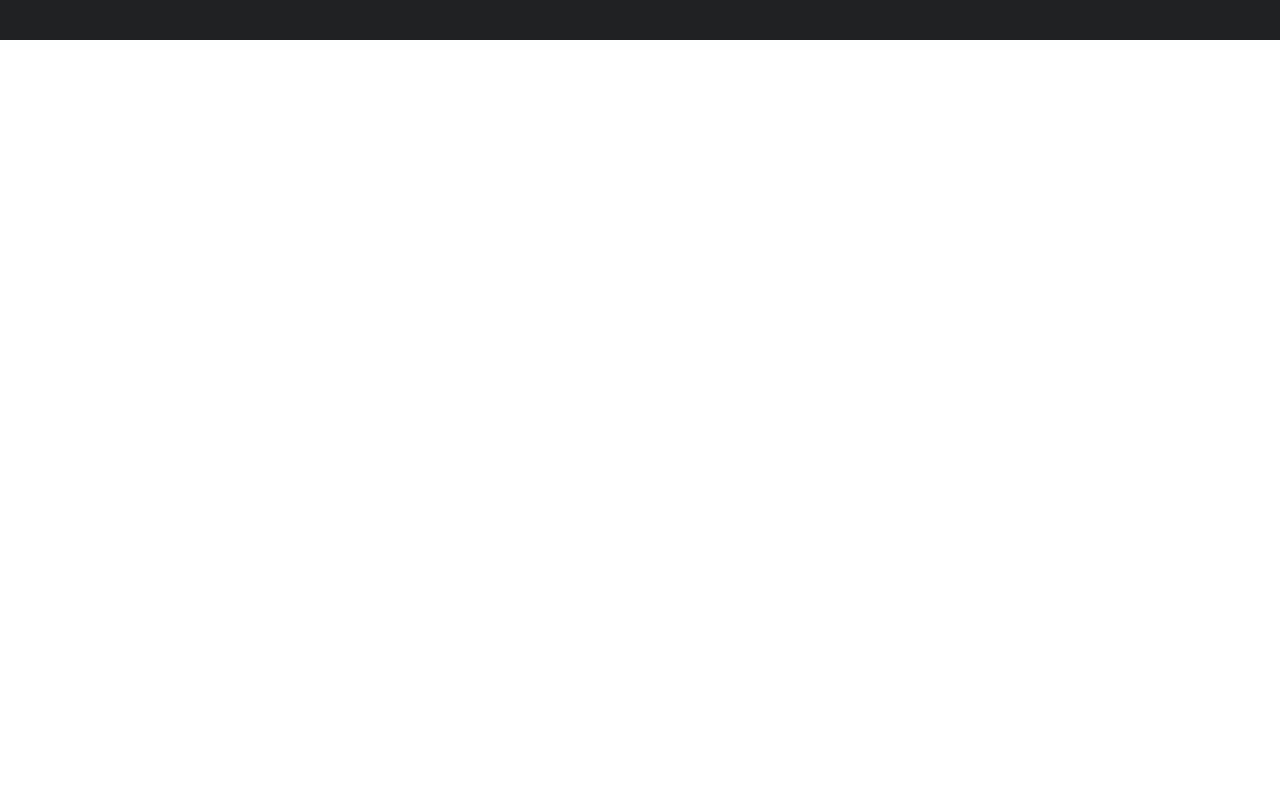
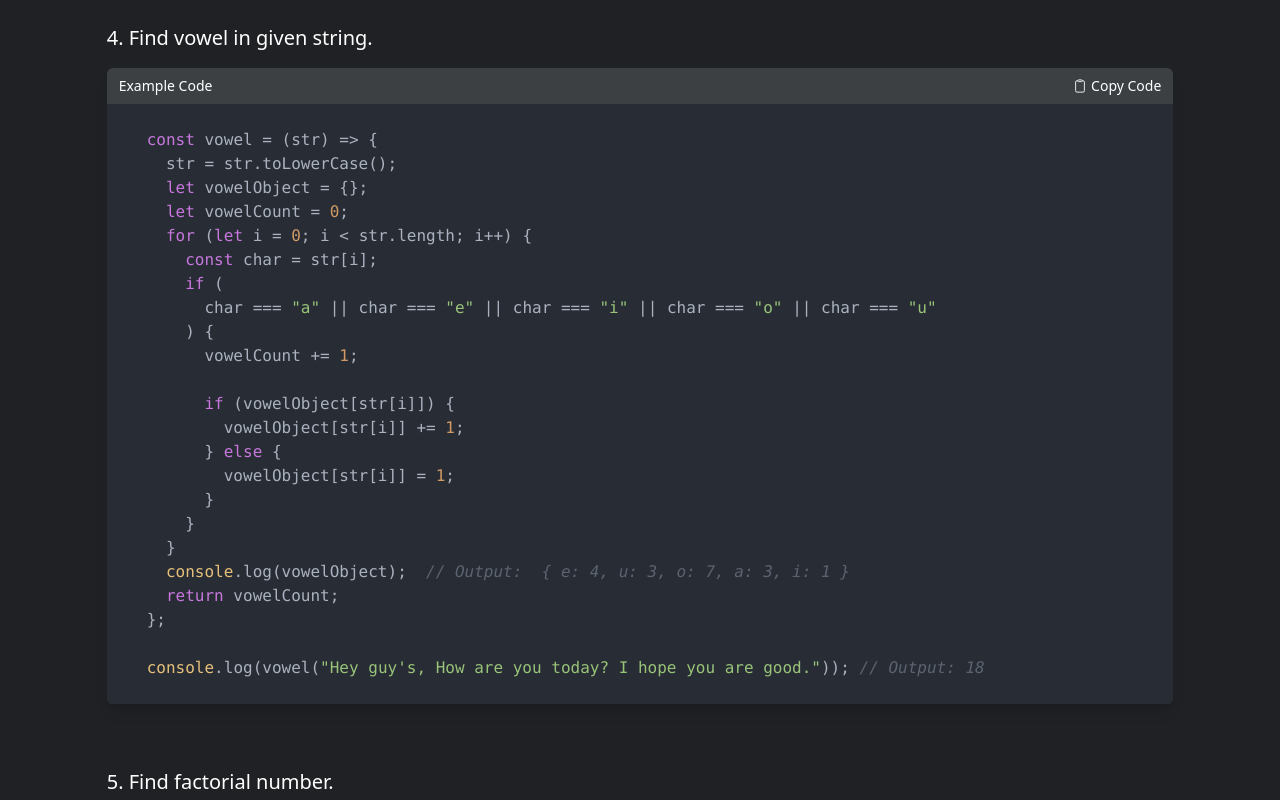
Before and after one commit to arshad-qadri/dsa-practice-code-react, a React (Vite) app: page / in a window 1280 px wide. Shown: the part 1720-2520 px from the top of the page. Before the commit the page ends 1760 px from the top, so only its background shows below. Built offline with nearby package versions, Linux system fonts and the light colour scheme.

Commit message:
prime number

```diff
--- a/src/assets/codeString.js
+++ b/src/assets/codeString.js
@@ -49,8 +49,78 @@ const isPalindrome = (str) => {
   return movedWord == str;
 };
 
-console.log(isPalindrome("madam"));  // true
-console.log(isPalindrome("abc"));  // false
-console.log(isPalindrome(121));  // true
+console.log(isPalindrome("madam"));  // Output: true
+console.log(isPalindrome("abc"));  // Output: false
+console.log(isPalindrome(121));  // Output: true
 
 `
+
+export const findVowel = `
+const vowel = (str) => {
+  str = str.toLowerCase();
+  let vowelObject = {};
+  let vowelCount = 0;
+  for (let i = 0; i < str.length; i++) {
+    const char = str[i];
+    if (
+      char === "a" || char === "e" || char === "i" || char === "o" || char === "u"
+    ) {
+      vowelCount += 1;
+
+      if (vowelObject[str[i]]) {
+        vowelObject[str[i]] += 1;
+      } else {
+        vowelObject[str[i]] = 1;
+      }
+    }
+  }
+  console.log(vowelObject);  // Output:  { e: 4, u: 3, o: 7, a: 3, i: 1 }
+  return vowelCount;
+};
+
+console.log(vowel("Hey guy's, How are you today? I hope you are good.")); // Output: 18
+
+`
+
+export const factorial = `
+// Solution 1
+const factorial = (number) =>{
+  if(number<0){
+    return "Factorial is not defined for negative numbers."
+  }else if(number===0 || number===1){
+    return 1
+  }else{
+    return number * factorial(number-1)
+  }
+}
+console.log(factorial(5));  // Output:  120
+
+// Solution 2
+const factorial = (number) => {
+  let facNum = 1;
+  for (let i = number; i >= 1; i--) {
+    facNum *= i;
+  }
+  return facNum;
+};
+console.log(factorial(5)); // Output:  120
+
+`
+
+export const primenumber = `
+const isPrimeNumber = (number) => {
+  if (number <= 1) {
+    return false;
+  }
+  for (let i = 2; i < number; i++) {
+    if (number % i === 0) {
+      return false;
+    }
+  }
+  return true;
+};
+
+console.log(isPrimeNumber(99));  // false
+console.log(isPrimeNumber(13));  // true
+
+`
--- a/src/assets/codes.js
+++ b/src/assets/codes.js
@@ -1,6 +1,9 @@
 import {
+  factorial,
+  findVowel,
   functionForTakeCharacterFromCharIndexToAbove5Index,
   palindrome,
+  primenumber,
   promiseFunctionInvolkedAfter5Seconds,
 } from "./codeString";
 
@@ -22,4 +25,22 @@ export const codes = [
     codeString: palindrome,
     language: "javascript",
   },
+  {
+    question:
+      "Find vowel in given string.",
+    codeString: findVowel,
+    language: "javascript",
+  },
+  {
+    question:
+      "Find factorial number. ",
+    codeString: factorial,
+    language: "javascript",
+  },
+  {
+    question:
+      "Find prime number.",
+    codeString: primenumber,
+    language: "javascript",
+  },
 ];
```
Also changed, not shown: code.js (+11 -11 lines).
